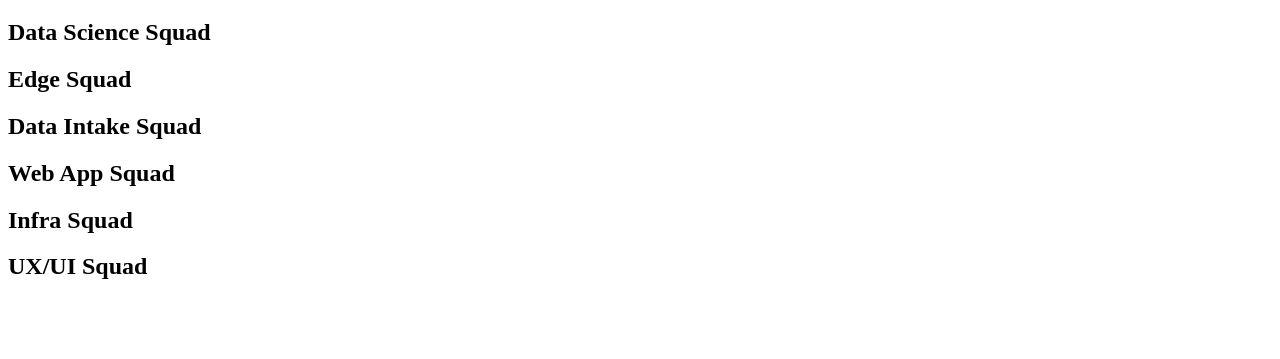
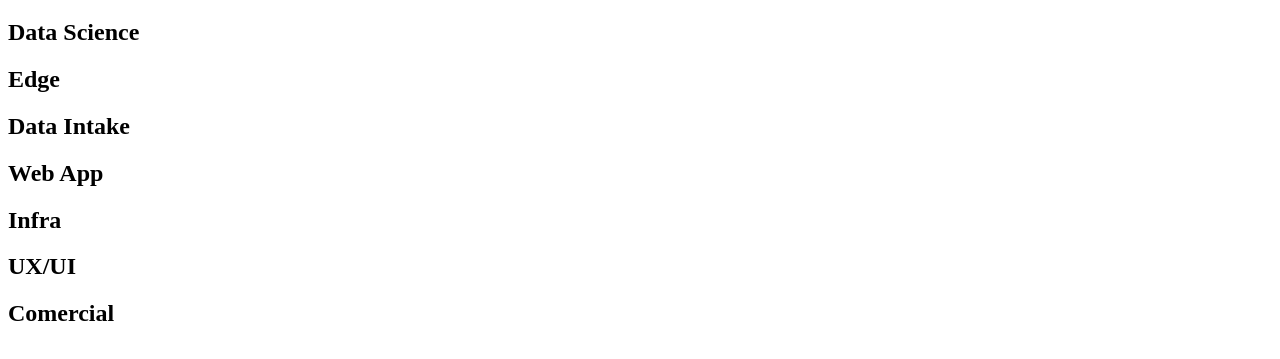
Before and after one commit to TomasCiudadS/tgif, an Eleventy site: page src/2021-04-30.md in a window 1280 px wide. Shown: the part 117-476 px from the top of the page. Built offline with nearby package versions, Linux system fonts and the light colour scheme; Eleventy itself is replaced by a stand-in of ours; files that its build step writes are made by us from their sources.

Commit message:
Añadimos a comercial, limpiamos src/2021-04-23.md

```diff
--- a/src/2021-04-30.md
+++ b/src/2021-04-30.md
@@ -9,14 +9,16 @@ title: "TGIF del día 2021-04-30"
 
 # TGIF del día 2021-04-30
 
-## Data Science Squad
+## Data Science
 
-## Edge Squad
+## Edge
 
-## Data Intake Squad
+## Data Intake
 
-## Web App Squad
+## Web App
 
-## Infra Squad
+## Infra
 
-## UX/UI Squad
+## UX/UI
+
+## Comercial
```
Also changed, not shown: src/2021-04-23.md (+3 -9 lines), 1 other file.
